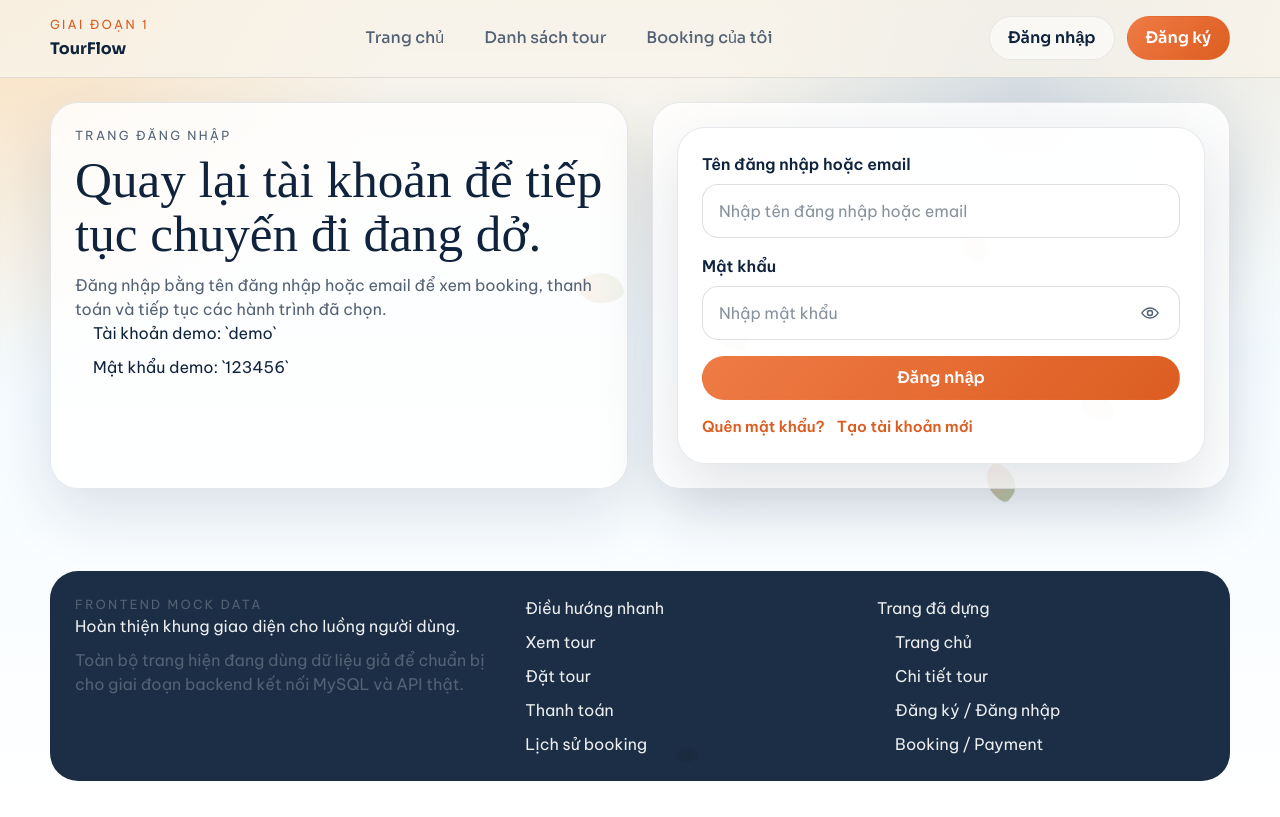
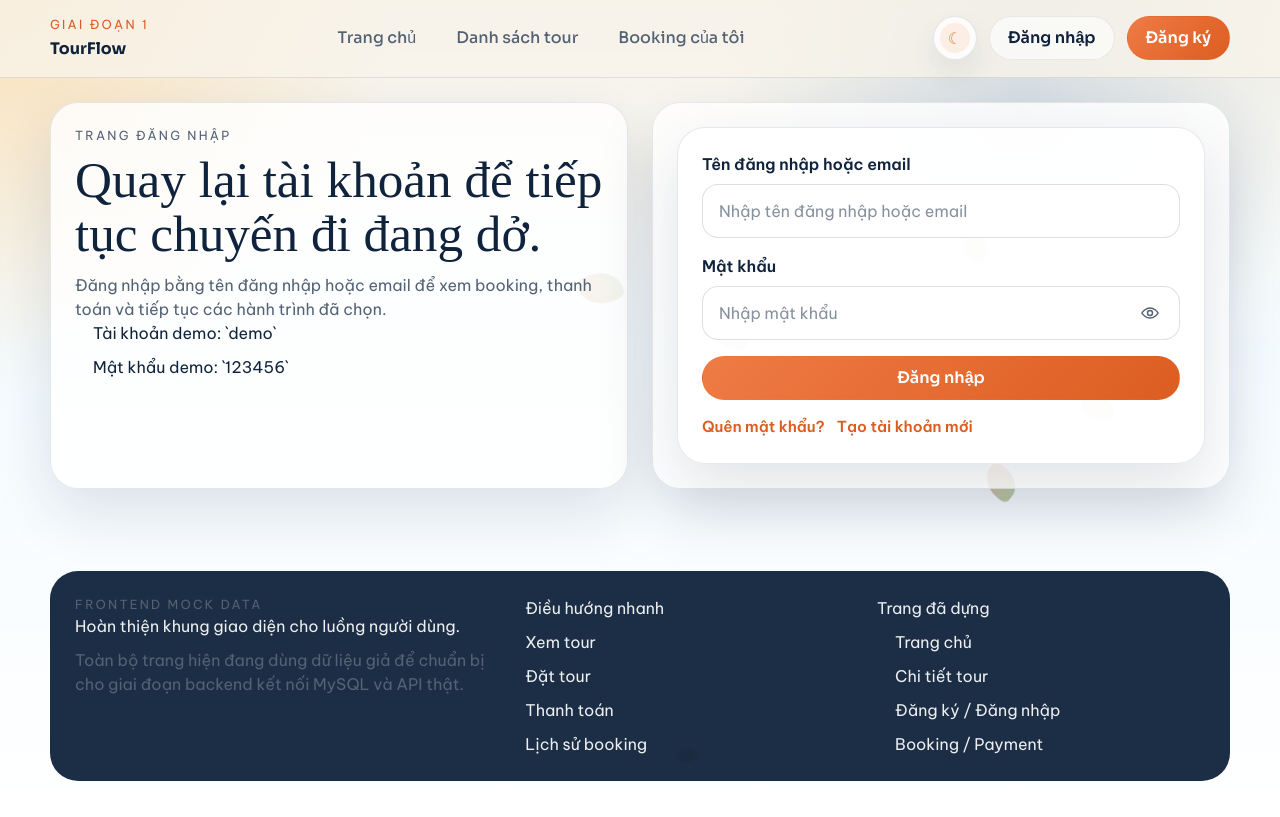
Before and after one commit to BKPHAN/tour, a React (Vite) app in the folder source/client/: page /login in a window 1280 px wide. Built offline with nearby package versions, Linux system fonts and the light colour scheme.

Commit message:
update gia doan 1 be

```diff
--- a/source/client/src/components/Header.jsx
+++ b/source/client/src/components/Header.jsx
@@ -2,6 +2,7 @@ import { useEffect, useState } from 'react';
 import { Link, NavLink, useNavigate } from 'react-router-dom';
 import { getStoredUser, logout } from '../services/authService.js';
 import { getAuthEventName } from '../services/authStorage.js';
+import { DARK_THEME } from '../services/themeService.js';
 
 const navItems = [
   { to: '/', label: 'Trang chủ' },
@@ -10,16 +11,17 @@ const navItems = [
 ];
 
 /**
- * Header điều hướng chính của khu vực người dùng, có hỗ trợ menu mobile và trạng thái đăng nhập.
+ * Main header navigation for the user area, including auth state and the theme switch.
  */
-function Header() {
+function Header({ themeMode, onToggleTheme }) {
   const navigate = useNavigate();
   const [isMenuOpen, setIsMenuOpen] = useState(false);
   const [currentUser, setCurrentUser] = useState(getStoredUser());
+  const isDarkMode = themeMode === DARK_THEME;
 
   useEffect(() => {
     /**
-     * Đồng bộ header khi localStorage hoặc token trong cùng tab thay đổi.
+     * Keep the header in sync when auth data changes in storage or inside the same tab.
      */
     function syncAuthState() {
       setCurrentUser(getStoredUser());
@@ -36,7 +38,7 @@ function Header() {
   }, []);
 
   /**
-   * Đăng xuất khỏi frontend rồi chuyển người dùng về trang đăng nhập.
+   * Log the user out on the client and send them back to the login page.
    */
   function handleLogout() {
     logout();
@@ -52,16 +54,12 @@ function Header() {
           <strong>TourFlow</strong>
         </Link>
 
-        <button
-          className="menu-toggle"
-          type="button"
-          onClick={() => setIsMenuOpen((current) => !current)}
-        >
+        <button className="menu-toggle" type="button" onClick={() => setIsMenuOpen((current) => !current)}>
           Menu
         </button>
 
         <nav className={`main-nav ${isMenuOpen ? 'open' : ''}`}>
-          {/* Đóng menu sau khi chọn link để trải nghiệm mobile gọn hơn. */}
+          {/* Close the mobile navigation after a route is selected to keep the flow tidy. */}
           {navItems.map((item) => (
             <NavLink
               key={item.to}
@@ -75,6 +73,17 @@ function Header() {
         </nav>
 
         <div className="header-actions">
+          <button
+            aria-label={isDarkMode ? 'Chuyển sang giao diện sáng' : 'Chuyển sang giao diện tối'}
+            className="theme-toggle"
+            type="button"
+            onClick={onToggleTheme}
+          >
+            <span className="theme-toggle-icon" aria-hidden="true">
+              {isDarkMode ? '☀' : '☾'}
+            </span>
+          </button>
+
           {currentUser ? (
             <>
               <span className="header-user">Xin chào, {currentUser.fullName}</span>
--- a/source/client/src/layouts/UserLayout.jsx
+++ b/source/client/src/layouts/UserLayout.jsx
@@ -1,17 +1,34 @@
+import { useEffect, useState } from 'react';
 import { Outlet } from 'react-router-dom';
 import AmbientEffect from '../components/AmbientEffect.jsx';
 import Footer from '../components/Footer.jsx';
 import Header from '../components/Header.jsx';
+import { applyTheme, DARK_THEME, getInitialTheme, LIGHT_THEME, saveTheme } from '../services/themeService.js';
 
 /**
- * Bố cục chung cho phần người dùng, giữ header và footer cố định quanh nội dung trang.
+ * Shared user layout that keeps the selected color theme in sync across the whole client.
  */
 function UserLayout() {
+  const [themeMode, setThemeMode] = useState(getInitialTheme);
+
+  useEffect(() => {
+    // Apply and persist the active theme so every page shares the same visual mode.
+    applyTheme(themeMode);
+    saveTheme(themeMode);
+  }, [themeMode]);
+
+  /**
+   * Toggle between light mode and dark mode from the shared header control.
+   */
+  function handleToggleTheme() {
+    setThemeMode((currentTheme) => (currentTheme === DARK_THEME ? LIGHT_THEME : DARK_THEME));
+  }
+
   return (
     <div className="page-shell">
       <AmbientEffect />
       <div className="page-shell-content">
-        <Header />
+        <Header themeMode={themeMode} onToggleTheme={handleToggleTheme} />
         <main className="page-main">
           <Outlet />
         </main>
--- a/source/client/src/main.jsx
+++ b/source/client/src/main.jsx
@@ -2,9 +2,13 @@ import React from 'react';
 import ReactDOM from 'react-dom/client';
 import { BrowserRouter } from 'react-router-dom';
 import App from './App.jsx';
+import { applyTheme, getInitialTheme } from './services/themeService.js';
 import './styles/global.css';
 
-// Khởi tạo ứng dụng React và bọc router ở mức cao nhất để toàn bộ page dùng chung điều hướng.
+// Apply the saved theme before the app mounts to reduce flicker during refresh.
+applyTheme(getInitialTheme());
+
+// Boot the React client and keep routing available for every user-facing page.
 ReactDOM.createRoot(document.getElementById('root')).render(
   <React.StrictMode>
     <BrowserRouter>
--- /dev/null
+++ b/source/client/src/services/themeService.js
@@ -0,0 +1,45 @@
+const THEME_STORAGE_KEY = 'tourflow-theme';
+const LIGHT_THEME = 'light';
+const DARK_THEME = 'dark';
+
+/**
+ * Read the theme persisted in localStorage, or fall back to the user's system preference.
+ */
+export function getInitialTheme() {
+  if (typeof window === 'undefined') {
+    return LIGHT_THEME;
+  }
+
+  const storedTheme = window.localStorage.getItem(THEME_STORAGE_KEY);
+
+  if (storedTheme === LIGHT_THEME || storedTheme === DARK_THEME) {
+    return storedTheme;
+  }
+
+  return window.matchMedia('(prefers-color-scheme: dark)').matches ? DARK_THEME : LIGHT_THEME;
+}
+
+/**
+ * Apply the active theme to the root document so CSS variables can react globally.
+ */
+export function applyTheme(theme) {
+  if (typeof document === 'undefined') {
+    return;
+  }
+
+  document.documentElement.dataset.theme = theme;
+  document.documentElement.style.colorScheme = theme;
+}
+
+/**
+ * Persist the chosen theme to keep the same interface on the next visit.
+ */
+export function saveTheme(theme) {
+  if (typeof window === 'undefined') {
+    return;
+  }
+
+  window.localStorage.setItem(THEME_STORAGE_KEY, theme);
+}
+
+export { DARK_THEME, LIGHT_THEME };
--- a/source/client/src/styles/global.css
+++ b/source/client/src/styles/global.css
@@ -3,10 +3,6 @@
 :root {
   font-family: 'Be Vietnam Pro', sans-serif;
   color: #10233c;
-  background:
-    radial-gradient(circle at top left, rgba(255, 190, 92, 0.28), transparent 34%),
-    radial-gradient(circle at right 20%, rgba(16, 35, 60, 0.18), transparent 26%),
-    linear-gradient(180deg, #f7f3ea 0%, #f3f8fb 48%, #ffffff 100%);
   line-height: 1.5;
   font-weight: 400;
   --container-width: 1180px;
@@ -19,6 +15,60 @@
   --line: rgba(16, 35, 60, 0.1);
   --card: rgba(255, 255, 255, 0.82);
   --shadow: 0 24px 60px rgba(16, 35, 60, 0.12);
+  --page-background:
+    radial-gradient(circle at top left, rgba(255, 190, 92, 0.34), transparent 26%),
+    radial-gradient(circle at 80% 12%, rgba(39, 103, 173, 0.16), transparent 24%),
+    linear-gradient(180deg, #f8f2e7 0%, #f4fbff 42%, #ffffff 100%);
+  --header-background: rgba(247, 243, 234, 0.76);
+  --surface-strong: rgba(255, 255, 255, 0.94);
+  --surface-soft: rgba(255, 255, 255, 0.76);
+  --surface-muted: rgba(255, 255, 255, 0.6);
+  --surface-glass: rgba(255, 255, 255, 0.88);
+  --surface-dark: #10233c;
+  --hero-panel-background:
+    radial-gradient(circle at left top, rgba(255, 196, 120, 0.28), transparent 30%),
+    radial-gradient(circle at right 25%, rgba(16, 35, 60, 0.12), transparent 26%),
+    linear-gradient(135deg, rgba(255, 255, 255, 0.72), rgba(243, 248, 251, 0.94));
+  --hero-frame-border: rgba(255, 255, 255, 0.45);
+  --hero-control-surface: rgba(255, 255, 255, 0.22);
+  --hero-dot-surface: rgba(255, 255, 255, 0.16);
+  --hero-note-surface: rgba(255, 255, 255, 0.88);
+  --field-background: rgba(255, 255, 255, 0.94);
+  --footer-background: rgba(16, 35, 60, 0.95);
+}
+
+:root[data-theme='dark'] {
+  color: #edf4ff;
+  color-scheme: dark;
+  --ink-strong: #edf4ff;
+  --ink-soft: #9db0c6;
+  --accent: #ff935d;
+  --accent-deep: #ffb07a;
+  --accent-pale: rgba(255, 147, 93, 0.12);
+  --sun: #ffd173;
+  --line: rgba(173, 191, 220, 0.16);
+  --card: rgba(12, 22, 37, 0.82);
+  --shadow: 0 24px 60px rgba(0, 0, 0, 0.38);
+  --page-background:
+    radial-gradient(circle at top left, rgba(255, 147, 93, 0.16), transparent 22%),
+    radial-gradient(circle at 78% 12%, rgba(73, 127, 191, 0.18), transparent 22%),
+    linear-gradient(180deg, #07111e 0%, #0b1627 48%, #111f34 100%);
+  --header-background: rgba(7, 17, 30, 0.78);
+  --surface-strong: rgba(18, 31, 49, 0.96);
+  --surface-soft: rgba(18, 31, 49, 0.8);
+  --surface-muted: rgba(18, 31, 49, 0.6);
+  --surface-glass: rgba(16, 27, 43, 0.9);
+  --surface-dark: #253b5b;
+  --hero-panel-background:
+    radial-gradient(circle at left top, rgba(255, 147, 93, 0.12), transparent 28%),
+    radial-gradient(circle at right 20%, rgba(75, 123, 196, 0.14), transparent 24%),
+    linear-gradient(135deg, rgba(7, 17, 30, 0.9), rgba(16, 27, 43, 0.96));
+  --hero-frame-border: rgba(157, 176, 198, 0.16);
+  --hero-control-surface: rgba(12, 22, 37, 0.74);
+  --hero-dot-surface: rgba(12, 22, 37, 0.64);
+  --hero-note-surface: rgba(14, 25, 40, 0.9);
+  --field-background: rgba(10, 19, 32, 0.96);
+  --footer-background: rgba(5, 12, 21, 0.96);
 }
 
 * {
@@ -33,6 +83,8 @@ body {
   margin: 0;
   min-width: 320px;
   color: var(--ink-strong);
+  background: var(--page-background);
+  transition: background 0.35s ease, color 0.35s ease;
 }
 
 a {
@@ -90,7 +142,7 @@ button {
   top: 0;
   z-index: 10;
   backdrop-filter: blur(16px);
-  background: rgba(247, 243, 234, 0.76);
+  background: var(--header-background);
   border-bottom: 1px solid var(--line);
 }
 
@@ -160,7 +212,7 @@ button {
   border: 1px solid var(--line);
   border-radius: 999px;
   padding: 10px 14px;
-  background: white;
+  background: var(--surface-strong);
 }
 
 .button {
@@ -186,19 +238,19 @@ button {
 }
 
 .button-secondary {
-  background: rgba(255, 255, 255, 0.9);
+  background: var(--surface-strong);
   color: var(--ink-strong);
   border-color: var(--line);
 }
 
 .button-ghost {
-  background: rgba(255, 255, 255, 0.56);
+  background: var(--surface-muted);
   color: var(--ink-strong);
   border-color: rgba(16, 35, 60, 0.08);
 }
 
 .button-dark {
-  background: #10233c;
+  background: var(--surface-dark);
   color: white;
 }
 
@@ -224,6 +276,7 @@ button {
   border-radius: 28px;
   background: var(--card);
   box-shadow: var(--shadow);
+  transition: background 0.35s ease, border-color 0.35s ease, box-shadow 0.35s ease;
 }
 
 .hero-panel {
@@ -258,7 +311,7 @@ button {
   min-width: 140px;
   padding: 14px 18px;
   border-radius: 18px;
-  background: rgba(255, 255, 255, 0.7);
+  background: var(--surface-soft);
   border: 1px solid rgba(16, 35, 60, 0.08);
 }
 
@@ -435,7 +488,7 @@ button {
 .testimonial-card {
   padding: 20px;
   border-radius: 22px;
-  background: rgba(255, 255, 255, 0.72);
+  background: var(--surface-soft);
   border: 1px solid rgba(16, 35, 60, 0.08);
 }
 
@@ -473,7 +526,7 @@ button {
   padding: 14px 16px;
   border-radius: 16px;
   border: 1px solid rgba(16, 35, 60, 0.14);
-  background: rgba(255, 255, 255, 0.94);
+  background: var(--field-background);
   color: var(--ink-strong);
 }
 
@@ -536,6 +589,38 @@ button {
   font-weight: 600;
 }
 
+.theme-toggle {
+  display: inline-flex;
+  align-items: center;
+  justify-content: center;
+  width: 44px;
+  height: 44px;
+  padding: 0;
+  border: 1px solid var(--line);
+  border-radius: 999px;
+  background: var(--surface-soft);
+  color: var(--ink-strong);
+  box-shadow: 0 14px 28px rgba(16, 35, 60, 0.08);
+  transition: transform 0.2s ease, background 0.2s ease, border-color 0.2s ease;
+}
+
+.theme-toggle:hover {
+  transform: translateY(-1px);
+  border-color: rgba(239, 123, 69, 0.28);
+}
+
+.theme-toggle-icon {
+  width: 30px;
+  height: 30px;
+  display: inline-flex;
+  align-items: center;
+  justify-content: center;
+  border-radius: 999px;
+  background: rgba(239, 123, 69, 0.12);
+  color: var(--accent);
+  font-size: 1rem;
+}
+
 .helper-text,
 .inline-links {
   font-size: 0.95rem;
@@ -599,13 +684,55 @@ button {
   padding: 24px;
   border: 1px solid var(--line);
   border-radius: 28px;
-  background: rgba(16, 35, 60, 0.95);
+  background: var(--footer-background);
   color: rgba(255, 255, 255, 0.92);
 }
 
 .footer-grid h3,
 .footer-grid h4 {
   margin: 0 0 10px;
+}
+
+:root[data-theme='dark'] .nav-link:hover,
+:root[data-theme='dark'] .nav-link.active {
+  background: rgba(157, 176, 198, 0.12);
+}
+
+:root[data-theme='dark'] .button-ghost,
+:root[data-theme='dark'] .button-secondary,
+:root[data-theme='dark'] .menu-toggle,
+:root[data-theme='dark'] .theme-toggle,
+:root[data-theme='dark'] .hero-thumb-card,
+:root[data-theme='dark'] .hero-kicker-pill,
+:root[data-theme='dark'] .hero-ribbon,
+:root[data-theme='dark'] .metric-card,
+:root[data-theme='dark'] .hero-metrics div,
+:root[data-theme='dark'] .form-field input,
+:root[data-theme='dark'] .form-field select,
+:root[data-theme='dark'] .form-field textarea,
+:root[data-theme='dark'] .testimonial-slide,
+:root[data-theme='dark'] .testimonial-control-button {
+  border-color: rgba(157, 176, 198, 0.14);
+  box-shadow: 0 20px 42px rgba(0, 0, 0, 0.22);
+}
+
+:root[data-theme='dark'] .theme-toggle-icon {
+  background: rgba(255, 147, 93, 0.16);
+}
+
+:root[data-theme='dark'] .hero-floating-note strong,
+:root[data-theme='dark'] .hero-floating-note span {
+  color: var(--ink-strong);
+}
+
+:root[data-theme='dark'] .title-accent {
+  background: linear-gradient(90deg, #ff9c6b 0%, #ffd173 52%, #edf4ff 100%);
+  -webkit-background-clip: text;
+  background-clip: text;
+}
+
+:root[data-theme='dark'] .title-accent::after {
+  background: linear-gradient(90deg, rgba(255, 147, 93, 0.2), rgba(255, 209, 115, 0.1));
 }
 
 .footer-kicker {
@@ -687,13 +814,6 @@ button {
   }
 }
 
-body {
-  background:
-    radial-gradient(circle at top left, rgba(255, 191, 114, 0.34), transparent 26%),
-    radial-gradient(circle at 80% 12%, rgba(39, 103, 173, 0.16), transparent 24%),
-    linear-gradient(180deg, #f8f2e7 0%, #f4fbff 42%, #ffffff 100%);
-}
-
 .brand-mark strong,
 .button,
 .nav-link,
@@ -734,10 +854,7 @@ body {
   position: relative;
   overflow: hidden;
   padding: 56px 0;
-  background:
-    radial-gradient(circle at left top, rgba(255, 196, 120, 0.28), transparent 30%),
-    radial-gradient(circle at right 25%, rgba(16, 35, 60, 0.12), transparent 26%),
-    linear-gradient(135deg, rgba(255, 255, 255, 0.72), rgba(243, 248, 251, 0.94));
+  background: var(--hero-panel-background);
 }
 
 .hero-campaign-panel::before {
@@ -745,7 +862,7 @@ body {
   position: absolute;
   inset: 18px;
   border-radius: 36px;
-  border: 1px solid rgba(255, 255, 255, 0.45);
+  border: 1px solid var(--hero-frame-border);
   pointer-events: none;
 }
 
@@ -930,7 +1047,7 @@ body {
   width: fit-content;
   padding: 10px 16px;
   border-radius: 999px;
-  background: rgba(255, 255, 255, 0.76);
+  background: var(--surface-soft);
   border: 1px solid rgba(16, 35, 60, 0.08);
   box-shadow: 0 16px 32px rgba(16, 35, 60, 0.08);
   color: var(--ink-strong);
@@ -1000,7 +1117,7 @@ body {
 .metric-card {
   padding: 18px 20px;
   border-radius: 20px;
-  background: rgba(255, 255, 255, 0.72);
+  background: var(--surface-soft);
   border: 1px solid rgba(16, 35, 60, 0.08);
   box-shadow: 0 18px 36px rgba(16, 35, 60, 0.08);
   animation: rise-in 0.9s ease both;
@@ -1020,7 +1137,7 @@ body {
   overflow: hidden;
   border-radius: 999px;
   border: 1px solid rgba(16, 35, 60, 0.08);
-  background: rgba(255, 255, 255, 0.6);
+  background: var(--surface-muted);
 }
 
 .hero-ribbon-track {
@@ -1175,7 +1292,7 @@ body {
   justify-content: center;
   border: 1px solid rgba(255, 255, 255, 0.28);
   border-radius: 999px;
-  background: rgba(255, 255, 255, 0.22);
+  background: var(--hero-control-surface);
   color: white;
   backdrop-filter: blur(14px);
   font-size: 1.4rem;
@@ -1183,7 +1300,7 @@ body {
 }
 
 .hero-control-button:hover {
-  background: rgba(255, 255, 255, 0.34);
+  background: var(--surface-soft);
 }
 
 .hero-control-dots {
@@ -1193,7 +1310,7 @@ body {
   padding: 0 4px;
   min-height: 42px;
   border-radius: 999px;
-  background: rgba(255, 255, 255, 0.16);
+  background: var(--hero-dot-surface);
   backdrop-filter: blur(14px);
 }
 
@@ -1217,7 +1334,7 @@ body {
   gap: 6px;
   padding: 16px 18px;
   border-radius: 20px;
-  background: rgba(255, 255, 255, 0.88);
+  background: var(--hero-note-surface);
   box-shadow: 0 18px 36px rgba(16, 35, 60, 0.15);
   animation: float-card 4.8s ease-in-out infinite;
   z-index: 7;
@@ -1257,7 +1374,7 @@ body {
   text-align: left;
   border: 1px solid rgba(16, 35, 60, 0.08);
   border-radius: 22px;
-  background: rgba(255, 255, 255, 0.74);
+  background: var(--surface-soft);
   box-shadow: 0 16px 32px rgba(16, 35, 60, 0.08);
   transition: transform 0.2s ease, box-shadow 0.2s ease, border-color 0.2s ease;
 }
@@ -1532,7 +1649,7 @@ body {
   justify-content: center;
   border: 1px solid rgba(16, 35, 60, 0.1);
   border-radius: 999px;
-  background: rgba(255, 255, 255, 0.88);
+  background: var(--surface-glass);
   color: var(--ink-strong);
   box-shadow: 0 14px 24px rgba(16, 35, 60, 0.08);
   font-size: 1.4rem;
@@ -1544,7 +1661,7 @@ body {
 .testimonial-control-button:hover {
   transform: translateY(calc(-50% - 2px));
   border-color: rgba(239, 123, 69, 0.28);
-  background: white;
+  background: var(--surface-strong);
 }
 
 .testimonial-control-button-left {
@@ -1581,7 +1698,7 @@ body {
   gap: 18px;
   border-radius: 28px;
   background:
-    linear-gradient(180deg, rgba(255, 255, 255, 0.96), rgba(248, 252, 255, 0.82)),
+    linear-gradient(180deg, var(--surface-strong), var(--surface-soft)),
     linear-gradient(135deg, rgba(239, 123, 69, 0.08), rgba(255, 190, 92, 0.04));
   border: 1px solid rgba(16, 35, 60, 0.08);
   box-shadow: 0 24px 44px rgba(16, 35, 60, 0.1);
```
